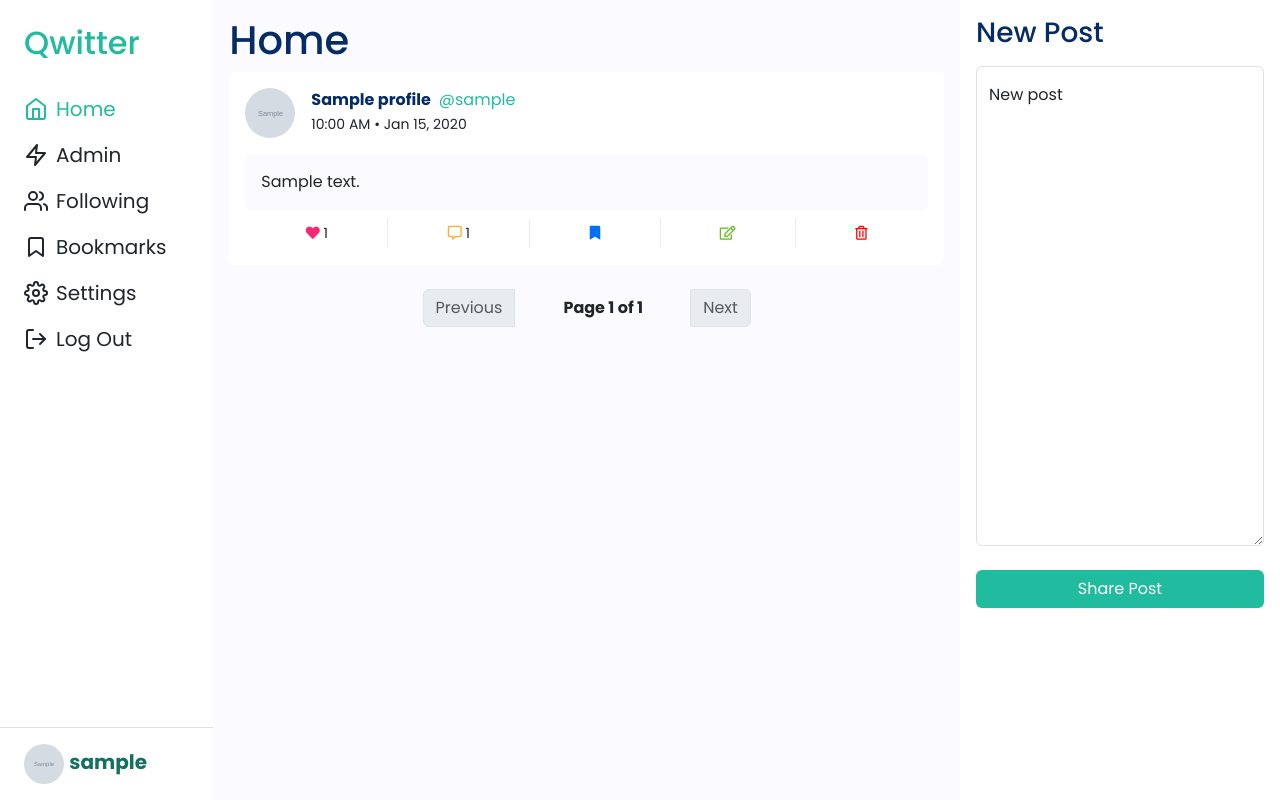
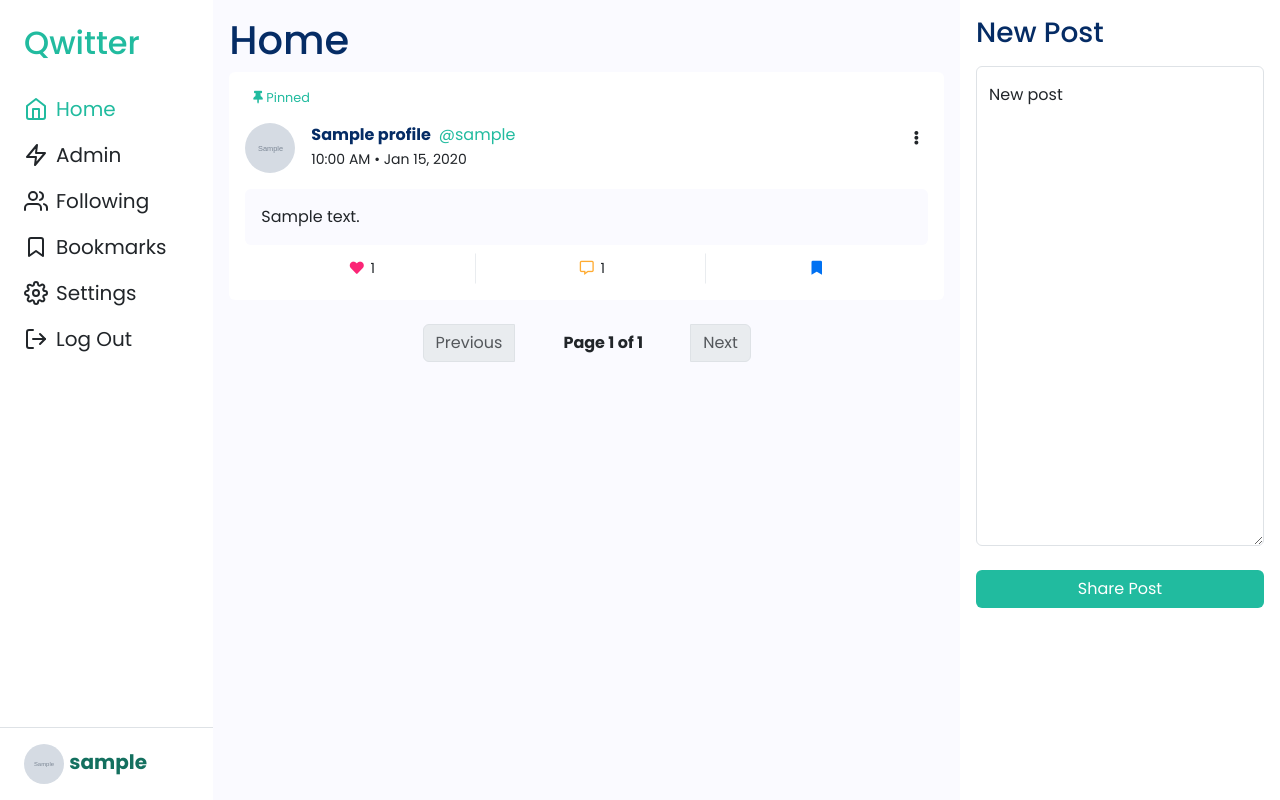
Before and after one commit to himanshuat/qwitter, a Django app: page / in a window 1280 px wide. Run offline with Django 3.2, Linux system fonts and the light colour scheme; a user stored in the database is signed in; tables that the repository leaves empty hold one stand-in row (values such as "Sample post"); grey boxes marked "Sample" are stand-in pictures; parts of the project's set-up code (start-up, migrations or seed data) failed here and were passed over; some libraries are stand-ins or nearby versions.

Commit message:
🚀 New feature - Pinned Posts

```diff
--- a/network/models.py
+++ b/network/models.py
@@ -65,6 +65,7 @@ class Post(models.Model):
     user = models.ForeignKey(User, related_name="posts", on_delete=models.CASCADE, blank=False, null=False)
     content = models.TextField(blank=False, null=False)
     date = models.DateTimeField(auto_now_add=True)
+    ispinned = models.BooleanField(default=False)
 
     @property
     def reactions_count(self):
--- a/network/static/network/script.js
+++ b/network/static/network/script.js
@@ -36,7 +36,8 @@ document.querySelectorAll("button.bookmark").forEach(btn => {
 
 document.querySelectorAll("button.edit").forEach(btn => {
     btn.addEventListener("click", () => {
-        const postEl = btn.parentElement.parentElement.parentElement
+        const postId = btn.dataset.postid;
+        const postEl = document.querySelector(`div.post[data-postid="${postId}"]`)
         const postContent = postEl.querySelector(".post-content")
         const postEditForm = postEl.querySelector(".post-edit-form")
 
@@ -61,6 +62,12 @@ document.querySelectorAll(".post-edit-form").forEach(form => {
 document.querySelectorAll("button.delete").forEach(btn => {
     btn.addEventListener("click", () => {
         deletePost(btn)
+    })
+})
+
+document.querySelectorAll("button.pin").forEach(btn => {
+    btn.addEventListener("click", () => {
+        pinPost(btn)
     })
 })
 
@@ -185,3 +192,20 @@ function deletePost(btn) {
             }
         })
 }
+
+function pinPost(btn) {
+    const postId = btn.dataset.postid
+    fetch(`/posts/${postId}/pin`, { method: "POST" })
+        .then(res => res.json())
+        .then(data => {
+            if (data.status === "401") {
+                window.location.href = window.location.origin + "/login"
+            }
+            else if (data.status == "201") {
+                window.location.href = window.location.origin + "/profile/" + data.username
+            }
+            else {
+                alert(data.response)
+            }
+        })
+}
--- a/network/static/network/styles.css
+++ b/network/static/network/styles.css
@@ -8,6 +8,7 @@
     --bookmark: #0071F2;
     --edit: #64BC26;
     --delete: #FF0303;
+    --pin: #8B008B;
 }
 
 body[data-bs-theme="light"] {
@@ -88,6 +89,10 @@ a {
     color: var(--delete);
 }
 
+.pin i {
+    color: var(--pin);
+}
+
 /* Main */
 * {
     font-family: 'Poppins', sans-serif;
@@ -120,6 +125,11 @@ body>.row {
     color: var(--accent-main);
 }
 
+.post-pinned {
+    font-size: .8rem;
+    padding-left: .5rem;
+}
+
 .post-header,
 .comment-header {
     height: 50px;
@@ -132,6 +142,10 @@ body>.row {
     aspect-ratio: 1 / 1;
     height: 100%;
     object-fit: cover;
+}
+
+.post-actions i {
+    width: 1.25rem;
 }
 
 .post-content {
--- a/network/templates/network/partials/_postfooter.html
+++ b/network/templates/network/partials/_postfooter.html
@@ -20,14 +20,6 @@
             <i class="far fa-bookmark"></i>
             {% endif %}
         </button>
-        {% if user == post.user %}
-        <button data-postid="{{ post.pk }}" class="edit btn btn-sm flex-grow-1 rounded-0">
-            <i class="far fa-edit"></i>
-        </button>
-        <button data-postid="{{ post.pk }}" class="delete btn btn-sm flex-grow-1 rounded-0">
-            <i class="far fa-trash-alt"></i>
-        </button>
-        {% endif %}
     </div>
 
     <div class="modal fade" id="post{{ post.pk }}commentform" tabindex="-1"
--- a/network/templates/network/partials/_postheader.html
+++ b/network/templates/network/partials/_postheader.html
@@ -1,9 +1,13 @@
 {% load static %}
 
+{% if post.ispinned %}
+    <p class="post-pinned text-accent"><i class="fas fa-thumbtack"></i> Pinned</p>
+{% endif %}
 <div class="post-header">
     <a href="{% url 'profile' post.user %}">
         <img class="rounded-circle" src="{{ post.user.profile.image }}" alt="{{ post.user.profile.name }}">
     </a>
+
     <div>
         <a class="d-flex gap-2" href="{% url 'profile' post.user %}">
             <strong class="text-primary-emphasis">{{ post.user.profile.name }}</strong>
@@ -11,4 +15,31 @@
         </a>
         <small>{{ post.date | date:"g:i A • M d, Y" }}</small>
     </div>
+
+    {% if user == post.user %}
+    <div class="ms-auto dropstart">
+        <button class="btn btn-sm" data-bs-toggle="dropdown"><i class="fas fa-ellipsis-v"></i></button>
+        <ul class="post-actions dropdown-menu">
+            <li>
+                <button data-postid="{{ post.pk }}" class="pin dropdown-item btn btn-sm">
+                    {% if post.ispinned %}
+                    <i class="fas fa-thumbtack"></i> Unpin from Profile
+                    {% else %}
+                    <i class="fas fa-thumbtack"></i> Pin to Profile
+                    {% endif %}
+                </button>
+            </li>
+            <li>
+                <button data-postid="{{ post.pk }}" class="edit dropdown-item btn btn-sm">
+                    <i class="far fa-edit"></i> Edit Post
+                </button>
+            </li>
+            <li>
+                <button data-postid="{{ post.pk }}" class="delete dropdown-item btn btn-sm">
+                    <i class="far fa-trash-alt"></i> Delete Post
+                </button>
+            </li>
+        </ul>
+    </div>
+    {% endif %}
 </div>
--- a/network/templates/network/partials/_posts.html
+++ b/network/templates/network/partials/_posts.html
@@ -2,7 +2,7 @@
 
 <div class="d-flex flex-column gap-2">
     {% for post in posts_page %}
-    <div class="post bg-primary-clr p-3 rounded">
+    <div class="post bg-primary-clr p-3 rounded" data-postid="{{ post.pk }}">
         {% include "network/partials/_postheader.html" %}
         <a class="post-content bg-secondary-clr mt-3 p-3 rounded-2" href="{% url 'post' post.pk %}">
             {{ post.content }}
--- a/network/urls.py
+++ b/network/urls.py
@@ -17,6 +17,7 @@ urlpatterns = [
     path("posts/<int:post_id>/react", views.react, name="react"),
     path("posts/<int:post_id>/edit", views.editpost, name="editpost"),
     path("posts/<int:post_id>/delete", views.deletepost, name="deletepost"),
+    path("posts/<int:post_id>/pin", views.pinpost, name="pinpost"),
     path("bookmarks", views.bookmarks, name="bookmarks"),
     path("posts/<int:post_id>/bookmark", views.bookmark, name="bookmark"),
     path("settings", views.settings, name="settings"),
--- a/network/views.py
+++ b/network/views.py
@@ -113,7 +113,7 @@ def profile(request, username):
     except User.DoesNotExist or Profile.DoesNotExist:
         return HttpResponse(f"<h3>Either {username} does not exist or has not created profile</h3>")
 
-    posts = user.posts.all().order_by("-date")
+    posts = user.posts.all().order_by("-ispinned", "-date")
     paginator = Paginator(posts, 10)
     page_number = request.GET.get("page")
     page_obj = paginator.get_page(page_number)
@@ -362,6 +362,48 @@ def bookmark(request, post_id):
             "action": "Bookmarked"
         })
 
+@user_passes_test(profile_check, login_url="update_profile", redirect_field_name=None)
+@require_POST
+@csrf_exempt
+def pinpost(request, post_id):
+    if not request.user.is_authenticated:
+        return JsonResponse({
+            "status": "401",
+            "response": "Log in to perform this action"
+        })
+
+    try:
+        post = Post.objects.get(pk=post_id)
+    except Post.DoesNotExist:
+        return JsonResponse({
+            "status": "404",
+            "response": "The post you are trying to access, doesn't exist",
+            "postId": post_id
+        })
+
+    if post.user != request.user:
+        return JsonResponse({
+            "status": "403",
+            "response": "Forbidden, you do not have access to edit the post you have requested",
+            "postId": post_id
+        })
+    else:
+        if post.ispinned:
+            post.ispinned = False
+            post.save()
+        else:
+            user_pinned_post = Post.objects.filter(user=post.user, ispinned=True)
+            if len(user_pinned_post) > 0:
+                user_pinned_post[0].ispinned = False
+                user_pinned_post[0].save()
+            post.ispinned = True
+            post.save()
+        return JsonResponse({
+            "status": "201",
+            "post": "Pinned post: " + str(post_id),
+            "username": post.user.username
+        })
+
 
 def settings(request):
     return render(request, "network/settings.html")
--- a/qwitter/settings.py
+++ b/qwitter/settings.py
@@ -21,7 +21,7 @@ BASE_DIR = os.path.dirname(os.path.dirname(os.path.abspath(__file__)))
 # See https://docs.djangoproject.com/en/3.0/howto/deployment/checklist/
 
 # SECURITY WARNING: keep the secret key used in production secret!
-SECRET_KEY = json.loads(os.environ['SECRET_KEY'])
+SECRET_KEY = "13kl@xtukpwe&xj2xoysxe9_6=tf@f8ewxer5n&ifnd46+6$%8"
 
 # SECURITY WARNING: don't run with debug turned on in production!
 DEBUG = True
```
Also changed, not shown: README.md, network/migrations/0010_post_ispinned.py (added).
